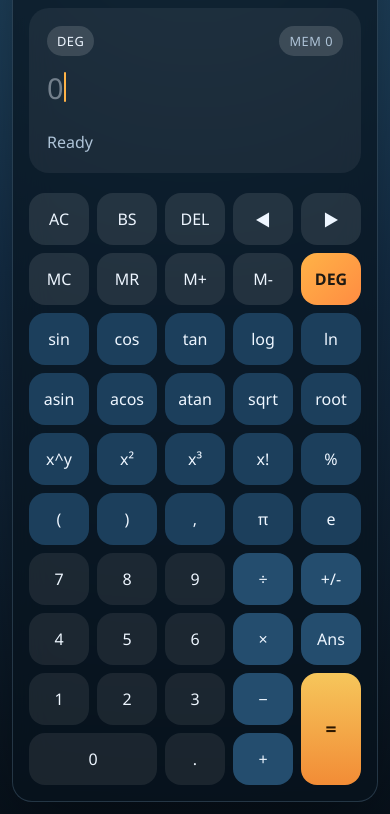
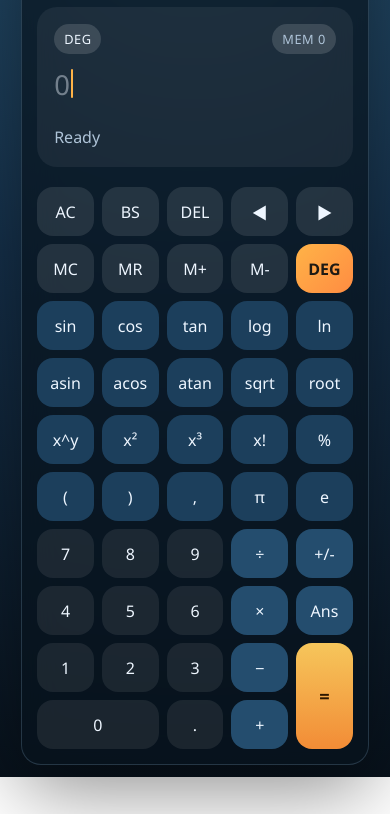
Before and after one commit to airpocket-soundman/calculator, a website: page index.html in a window 390 px wide. Shown: the part 108-922 px from the top of the page. After the commit the page ends 885 px from the top, so only its background shows below. Drawn offline with Linux system fonts and the light colour scheme.

Commit message:
サイズ▲5％

```diff
--- a/styles.css
+++ b/styles.css
@@ -41,13 +41,13 @@ button {
 }
 
 .calculator {
-  width: min(100%, 520px);
+  width: min(95%, 494px);
   background: var(--panel);
   border: 1px solid var(--panel-border);
   border-radius: var(--radius);
   box-shadow: var(--shadow);
   backdrop-filter: blur(18px);
-  padding: 24px;
+  padding: 22px;
 }
 
 .topbar,
@@ -85,7 +85,7 @@ h1 {
 
 .display-panel {
   margin-top: 24px;
-  padding: 18px;
+  padding: 17px;
   border-radius: 20px;
   background: rgba(255, 255, 255, 0.06);
 }
@@ -122,10 +122,10 @@ h1 {
 }
 
 .expression-visual {
-  min-height: 3.3rem;
+  min-height: 3.15rem;
   margin-top: 14px;
   color: var(--text);
-  font-size: clamp(1.8rem, 4vw, 2.6rem);
+  font-size: clamp(1.72rem, 3.8vw, 2.48rem);
   line-height: 1.25;
   overflow-wrap: anywhere;
   white-space: pre-wrap;
@@ -173,13 +173,13 @@ h1 {
   margin-top: 20px;
   display: grid;
   grid-template-columns: repeat(5, minmax(0, 1fr));
-  gap: 10px;
+  gap: 9px;
 }
 
 .key {
   position: relative;
   overflow: hidden;
-  min-height: 58px;
+  min-height: 55px;
   border: 0;
   border-radius: 18px;
   background: rgba(255, 255, 255, 0.08);
@@ -251,10 +251,10 @@ h1 {
 
 .key-tall {
   grid-row: span 2;
-  min-height: 126px;
+  min-height: 119px;
   background: linear-gradient(180deg, #f6c65b, #f28c36);
   color: #2c1700;
-  font-size: 1.2rem;
+  font-size: 1.14rem;
   font-weight: 700;
 }
 
@@ -286,7 +286,7 @@ h1 {
   }
 
   .calculator {
-    padding: 16px;
+    padding: 15px;
     border-radius: 20px;
   }
 
@@ -295,11 +295,11 @@ h1 {
   }
 
   .key {
-    min-height: 52px;
+    min-height: 49px;
     border-radius: 16px;
   }
 
   .key-tall {
-    min-height: 112px;
+    min-height: 106px;
   }
 }
```
